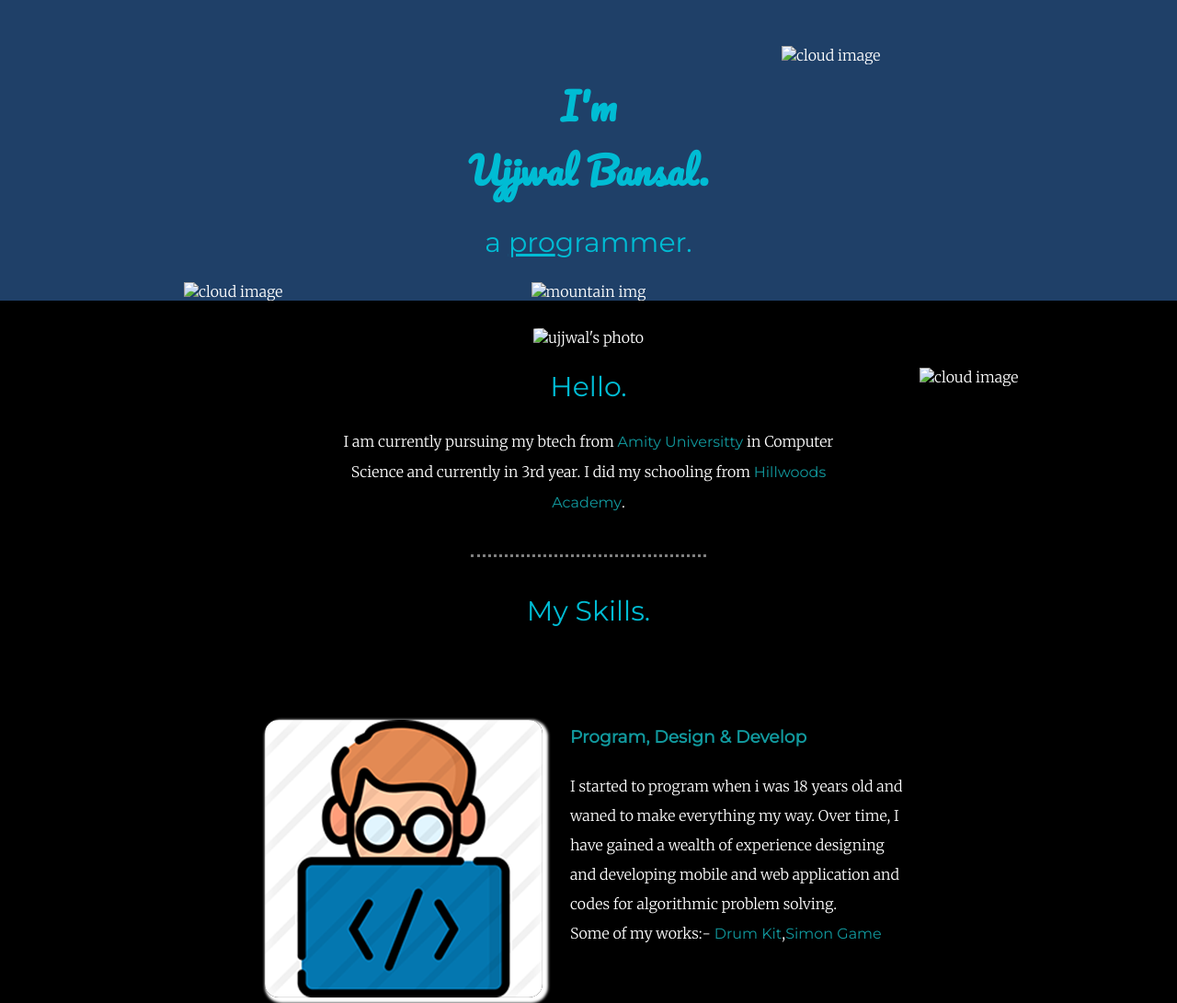
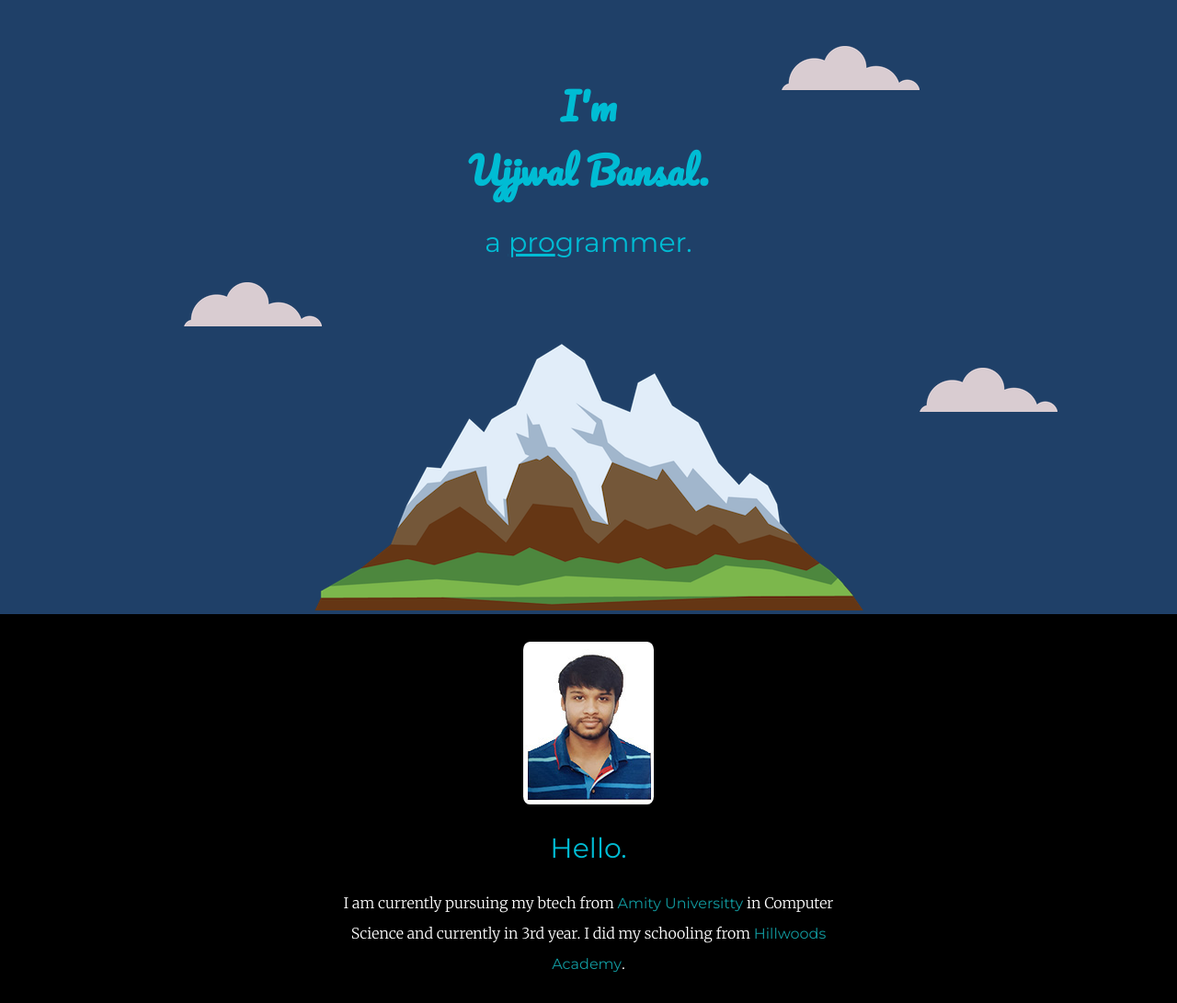
Before and after one commit to Ujjwal112233/mypersonalsite2.0, a plain HTML site: page index.html in a window 1280 px wide. Shown: the top 1091 px of the page at 92% size. Drawn offline with Linux system fonts and the light colour scheme; files whose address does not match are found by name.

Commit message:
Update index.html

```diff
--- a/index.html
+++ b/index.html
@@ -4,7 +4,7 @@
     <meta charset="utf-8">
     <title>UJJWAL BANSAL</title>
 
-    <link rel="stylesheet" href="css/style.css">
+    <link rel="stylesheet" href="style.css">
     <link rel="icon" href="favicon.ico">
     <link href="https://fonts.googleapis.com/css2?family=Merriweather:wght@300&family=Montserrat:wght@400&family=Pacifico&display=swap" rel="stylesheet">
 
@@ -12,20 +12,20 @@
   <body>
 
     <div class="top-container">
-      <img src="images/cloud.png" alt="cloud image" class="topcloud">
+      <img src="cloud.png" alt="cloud image" class="topcloud">
 
       <h1>I'm <br>Ujjwal Bansal.</h1>
       <h2>a <span class="pro">pro</span>grammer.</h2>
 
-      <img src="images/cloud.png" alt="cloud image" class="bottomcloud1">
-      <img src="images/mountain.png" alt="mountain img">
-      <img src="images/cloud.png" alt="cloud image" class="bottomcloud2">
+      <img src="cloud.png" alt="cloud image" class="bottomcloud1">
+      <img src="mountain.png" alt="mountain img">
+      <img src="cloud.png" alt="cloud image" class="bottomcloud2">
     </div>
 
     <div class="middle-container">
 
       <div class="profile">
-        <img class="ujjwalimg" src="images/ujjwal photo.jpg" alt="ujjwal's photo">
+        <img class="ujjwalimg" src="ujjwal photo.jpg" alt="ujjwal's photo">
         <h2>Hello.</h2>
         <p class="intro">I am currently pursuing my btech from <a href="https://www.amity.edu/">Amity Universitty</a> in Computer Science and currently in 3rd year. I did my schooling from <a href="http://www.hillwoodsindia.com/">Hillwoods Academy</a>. <br></p>
       </div>
```
